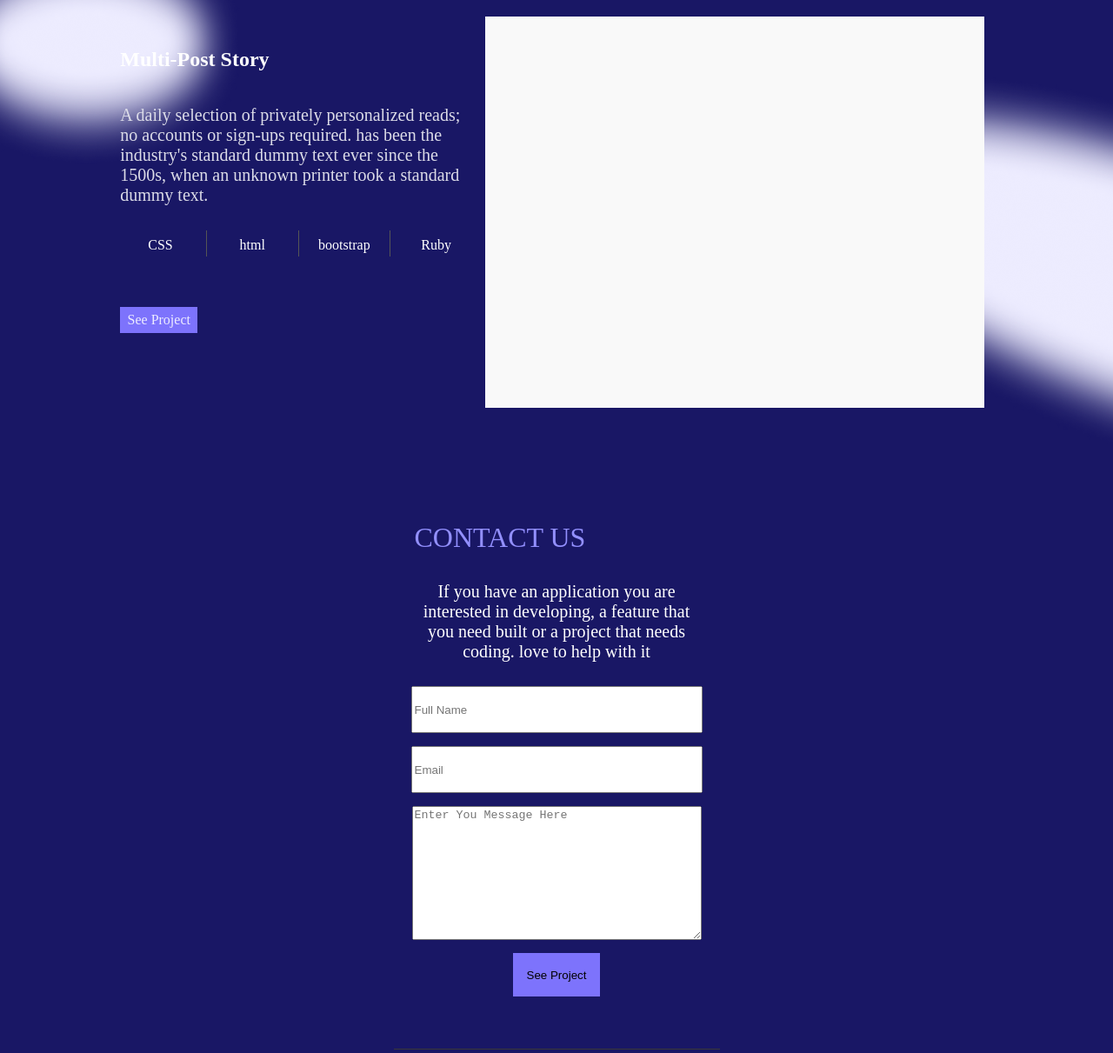
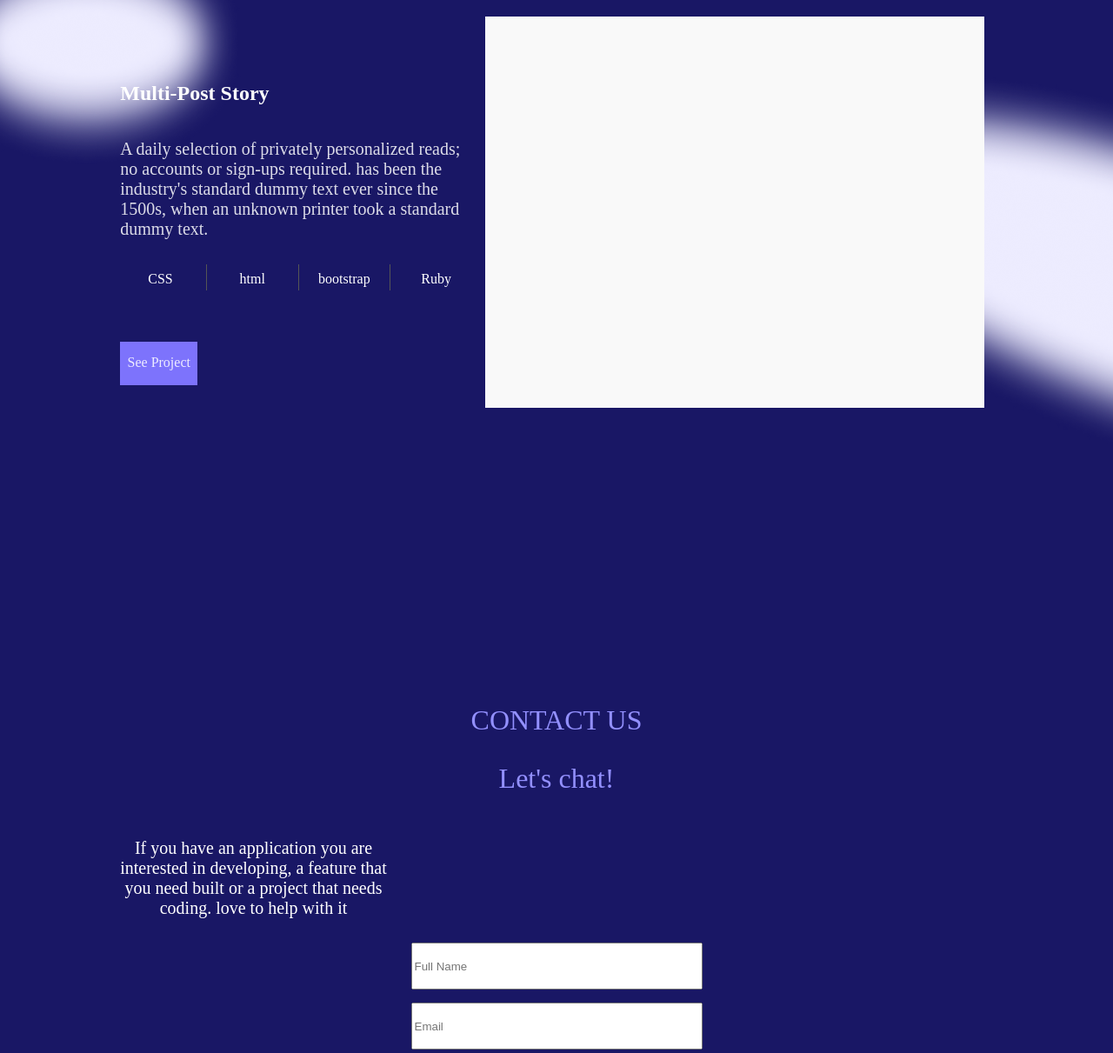
Before and after one commit to somarib/Portfolio, a website: page index.html in a window 1280 px wide. Shown: the part 3089-4300 px from the top of the page at 87% size. Drawn offline with Linux system fonts and the light colour scheme.

Commit message:
Add css to set the container for the contatct and footer section

```diff
--- a/stylesheet.css
+++ b/stylesheet.css
@@ -567,5 +567,62 @@ a {
     display: grid;
   }
 
+  .navlang-flex li {
+    width: auto;
+    display: inline-block;
+  }
+
+  .seeproject {
+    display: inline-block;
+    color: #edecff;
+    width: 89px;
+    height: 50px;
+    background-color: #7d73fc;
+    margin-top: 80px;
+    line-height: 48px;
+    text-align: center;
+  }
+
+  .seep {
+    display: flex;
+    justify-content: left;
+    height: 10px;
+    width: 100%;
+    padding-bottom: 10px;
+  }
+
+  .contact-section,
+  .foota {
+    display: flex;
+    flex-direction: column;
+    flex-wrap: wrap;
+    align-items: center;
+    width: 80%;
+    margin: auto;
+  }
+
+  .contact-section {
+    margin-top: 200px;
+  }
+
+  .cc-sect {
+    width: 100%;
+  }
+
+  .cc-top {
+    padding-top: 40px;
+  }
+
+  .contact {
+    display: block;
+    width: 60%;
+    color: #9390ff;
+    font-size: 32px;
+    text-align: center;
+    padding-bottom: 30px;
+    margin: auto;
+  }
+
+
 
 }
```
